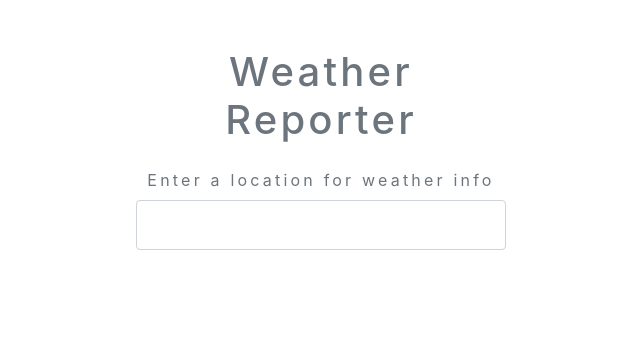
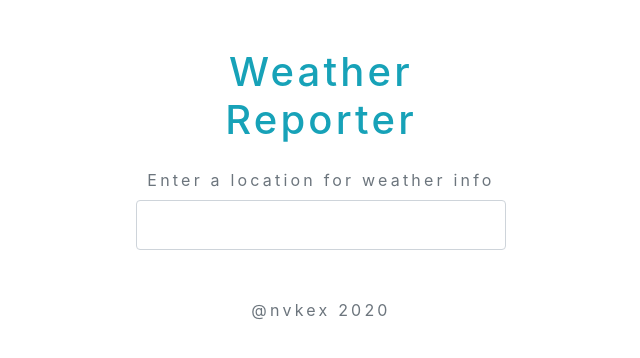
Before and after one commit to nvkex/weather-app, a plain HTML site: page index.html in a window 1280 px wide. Shown: the whole page, without its empty margins (319-959 px from the left). Drawn offline with nearby package versions, Linux system fonts and the light colour scheme.

Commit message:
added footer

```diff
--- a/index.html
+++ b/index.html
@@ -10,7 +10,7 @@
 
     <div  class = "container my-5 mx-auto">
 
-        <h1 class = "text-muted text-center my-4">Weather Reporter</h1>
+        <h1 class = "text-info text-center my-4">Weather Reporter</h1>
 
         <form class="change-location my-4 text-center text-muted">
             <label for = "city">Enter a location for weather info</label>
@@ -38,6 +38,10 @@
 
         </div>
 
+        <footer class = "my-5 mx-auto">
+            <p class = "text-muted text-center">@nvkex 2020</p>
+        </footer>
+
     </div>
 
     <script src = "scripts/forecast.js"></script>
```
